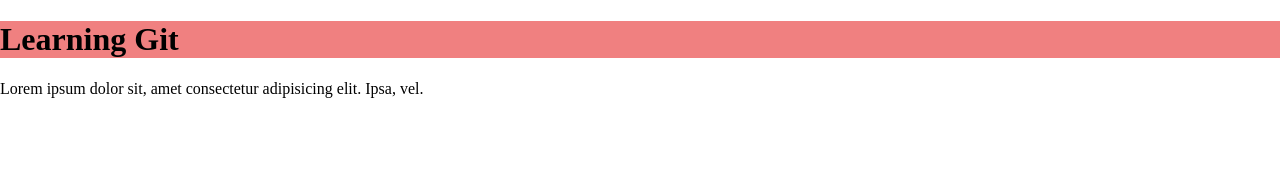
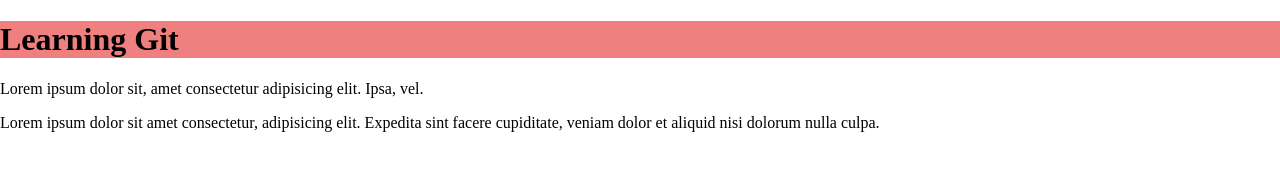
Before and after one commit to sumitkumarsharm/LEARN_GIT, a plain HTML site: page index.html in a window 1280 px wide. Drawn offline with Linux system fonts and the light colour scheme.

Commit message:
Added a para

```diff
--- a/index.html
+++ b/index.html
@@ -9,6 +9,7 @@
 <body>
     <h1>Learning Git</h1>
     <p>Lorem ipsum dolor sit, amet consectetur adipisicing elit. Ipsa, vel.</p>
+    <p>Lorem ipsum dolor sit amet consectetur, adipisicing elit. Expedita sint facere cupiditate, veniam dolor et aliquid nisi dolorum nulla culpa.</p>
 
 
     <script src="script.js"></script>
```
